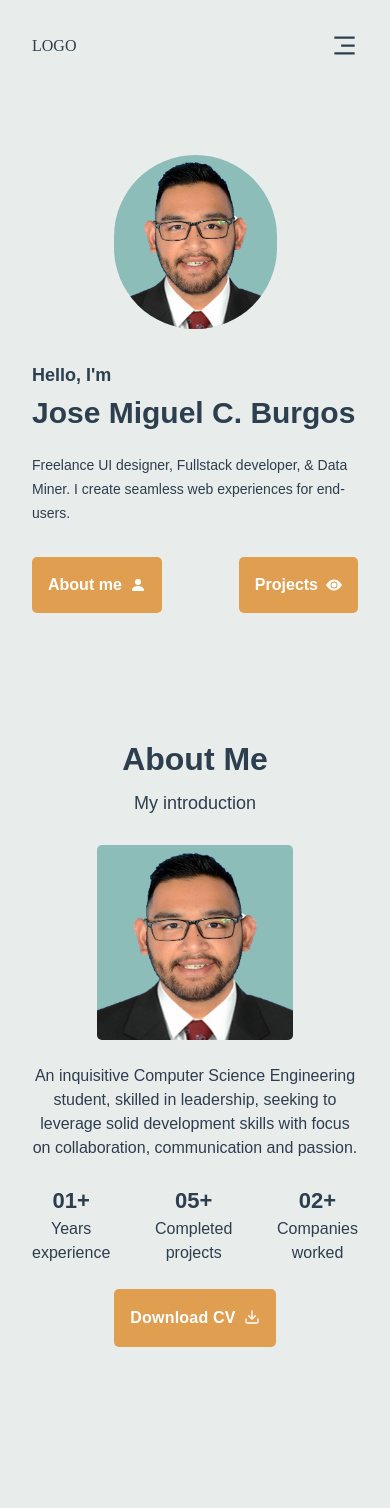
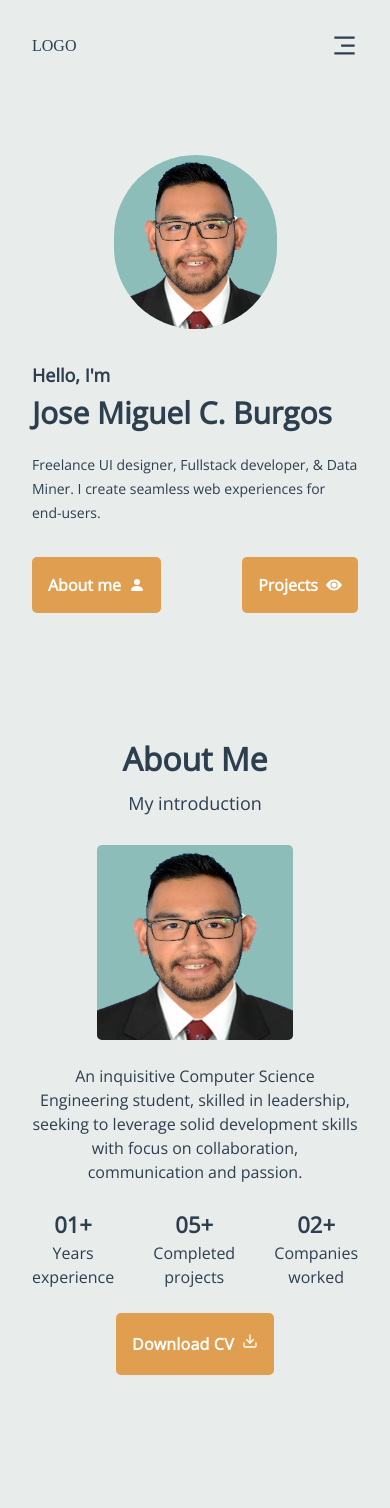
Before and after one commit to migiburgos/Portfolio, a React (Create React App) app in the folder client/: page / in a window 390 px wide. Shown: the top 1508 px of the page. Built offline with nearby package versions, Linux system fonts and the light colour scheme.

Commit message:
Fonts and padding

```diff
--- a/client/src/App.css
+++ b/client/src/App.css
@@ -53,6 +53,16 @@ a {
 }
 
 /* -----------MOBILES AND TABLETS----------- */
+@media screen and (max-width: 1024px) {
+  .section__padding {
+    padding: 4rem;
+  }
+
+  .section__margin {
+    margin: 4rem;
+  }
+}
+
 @media screen and (max-width: 768px) {
   .section__padding {
     padding: 4rem;
--- a/client/src/index.css
+++ b/client/src/index.css
@@ -5,8 +5,9 @@
 /* Gradient Text */
 /* --gradient-text: linear-gradient(89.97deg, #ae67fa 1.84%, #f49867 102.67%); */
 
+@import url("https://fonts.googleapis.com/css2?family=Open+Sans:wght@300&display=swap");
 :root {
-  --font-family: sans-serif;
+  --font-family: "Open Sans", sans-serif;
 
   --color-bg: #e8eceb;
   --color-footer: gray;
```
